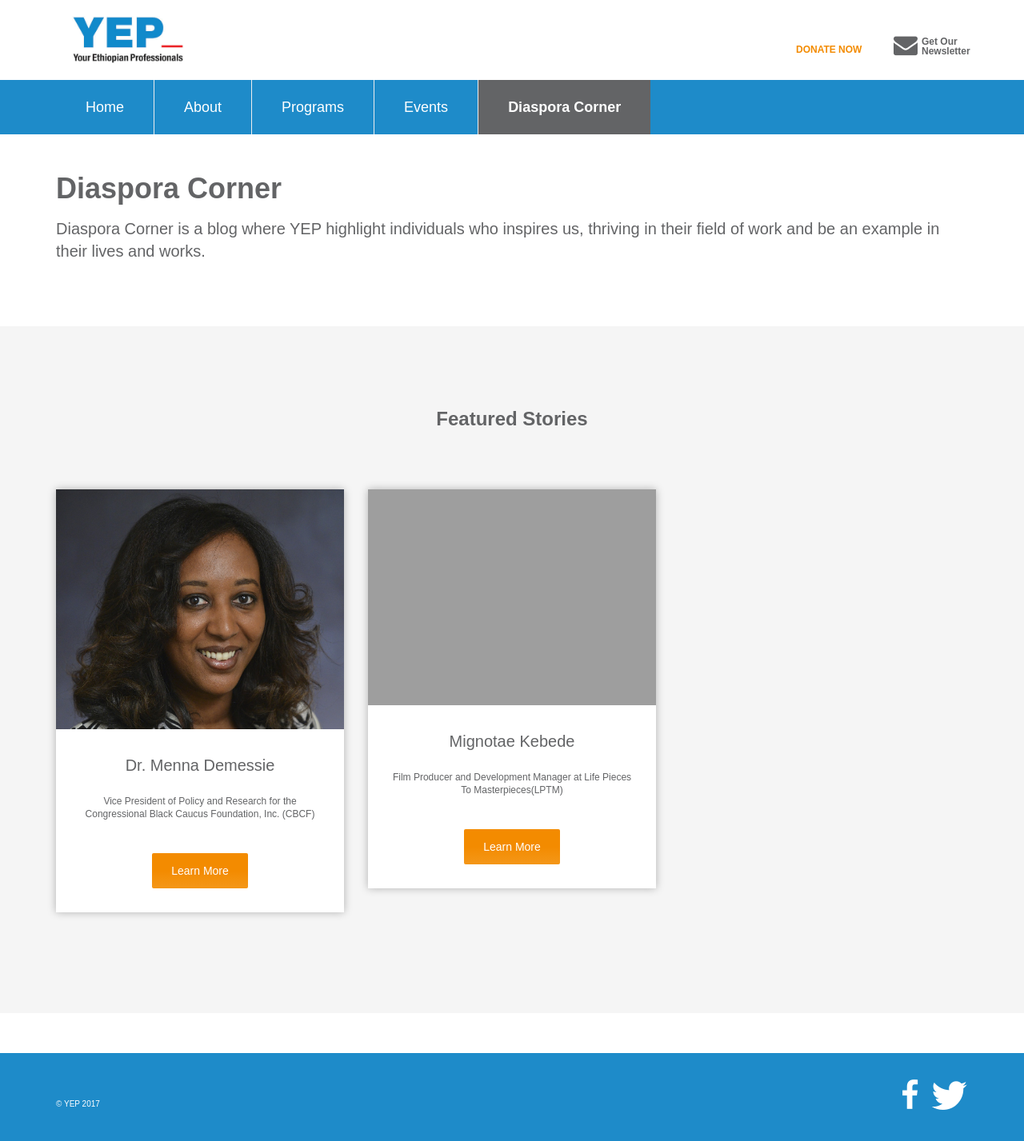
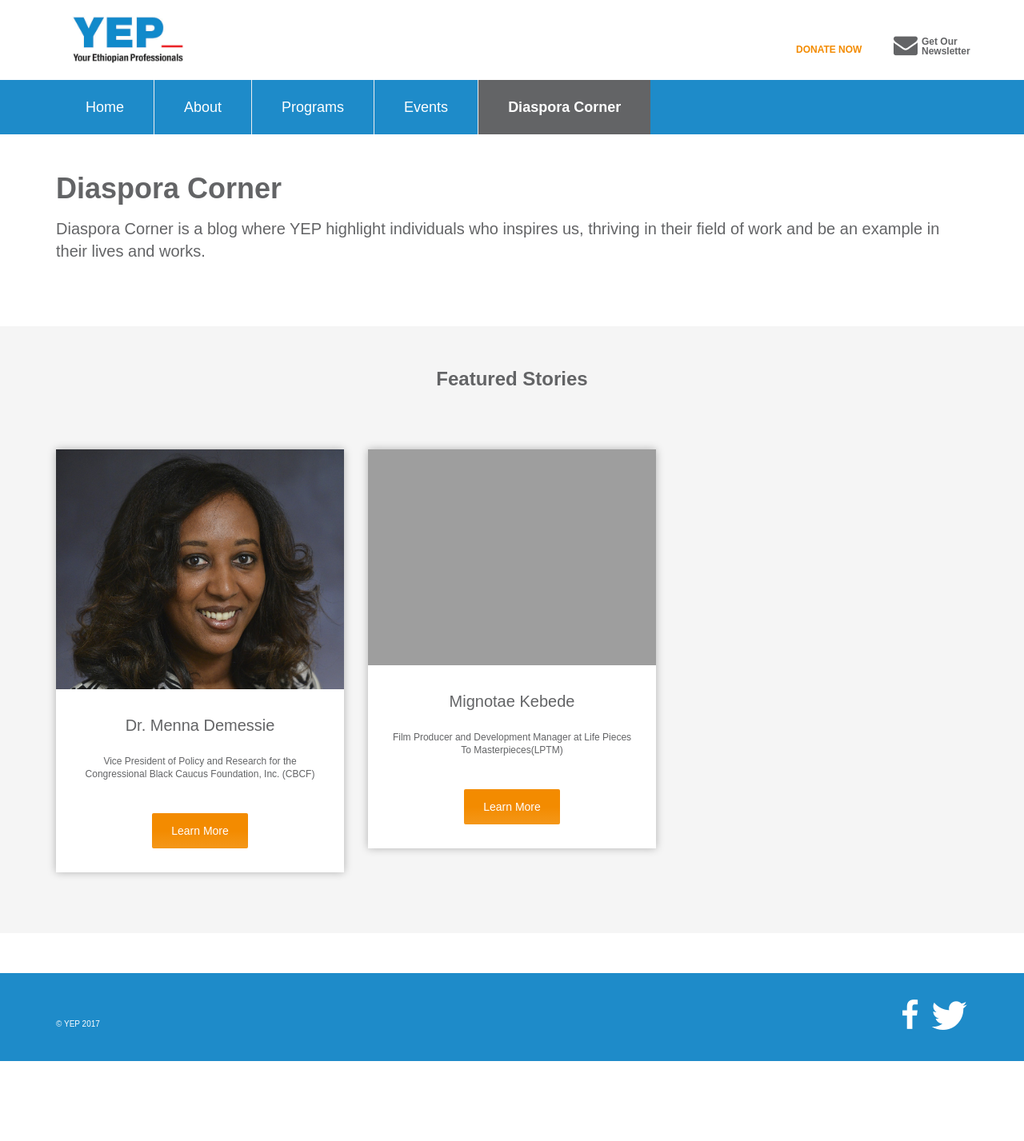
Before and after one commit to YEPNetwork/yepnetwork.github.io, a Jekyll site: the page built from diaspora-corner.html, in a window 1280 px wide. Shown: the whole page at 80% size. Built offline with Jekyll 4.4.1, drawn with Linux system fonts in a browser that asks for light colours; nearby versions of some CDN libraries; some web fonts are replaced; after the commit the page ends 1327 px from its top, so only the background shows below that.

Commit message:
Removed extra padding.

```diff
--- a/diaspora-corner.html
+++ b/diaspora-corner.html
@@ -21,7 +21,7 @@ body_class: diaspora
 </div>
 
 <div class="bg-gray card-grid">
-  <div class="container pad-by-50">
+  <div class="container">
     {% include diaspora-cards.html %}
   </div>
 </div>
```
